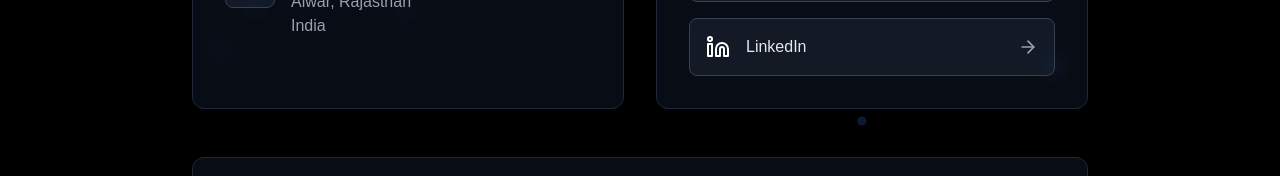
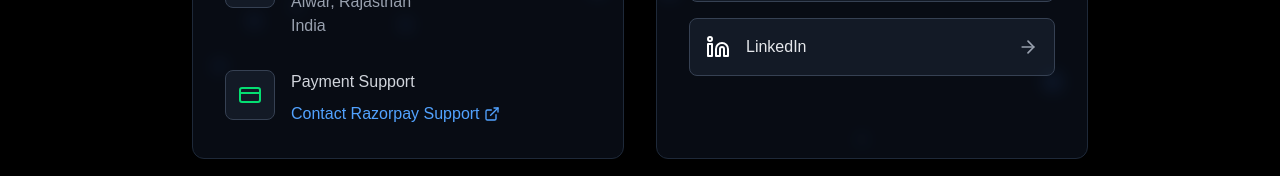
Before and after one commit to 360Parminder/Rajdoot, a React (Vite) app: page /contact in a window 1280 px wide. Shown: the part 482-658 px from the top of the page. Built offline with nearby package versions, Linux system fonts and the light colour scheme; no server answers.

Commit message:
add external links for refund policy and payment support in CancellationsRefunds and Contact pages; enhance layout with additional spacing

```diff
--- a/src/pages/Policy/CancellationsRefunds.jsx
+++ b/src/pages/Policy/CancellationsRefunds.jsx
@@ -1,5 +1,5 @@
 import React, { useState } from 'react';
-import { Clock, CheckCircle, XCircle, CreditCard, AlertTriangle, Info } from 'lucide-react';
+import { Clock, CheckCircle, XCircle, CreditCard, AlertTriangle, Info, ExternalLink } from 'lucide-react';
 import { motion, AnimatePresence } from 'framer-motion';
 import useMessageCard from '../../hooks/useMessageCard';
 import MessageCard from '../../components/Card/MessageCard';
@@ -117,6 +117,14 @@ const CancellationsRefunds = () => {
                       Refunds are only available for payments where the service wasn't provided.
                       Already consumed services or partially used plans are not eligible for refunds.
                     </p>
+                    <a
+                      href="https://merchant.razorpay.com/policy/Pb5NdiUQ3s3IUU/refund"
+                      target="_blank"
+                      rel="noopener noreferrer"
+                      className="text-blue-400 hover:text-blue-300 text-sm flex items-center gap-1 transition-colors"
+                    >
+                      View complete refund policy <ExternalLink className="w-4 h-4" />
+                    </a>
                   </div>
                 </div>
               </div>
--- a/src/pages/Policy/Contact.jsx
+++ b/src/pages/Policy/Contact.jsx
@@ -1,5 +1,5 @@
 import React from 'react';
-import { Mail, MapPin, Twitter, Instagram, Linkedin, ArrowRight } from 'lucide-react';
+import { Mail, MapPin, Twitter, Instagram, Linkedin, ArrowRight, ExternalLink, CreditCard } from 'lucide-react';
 import { motion } from 'framer-motion';
 import useMessageCard from '../../hooks/useMessageCard';
 import MessageCard from '../../components/Card/MessageCard';
@@ -98,7 +98,7 @@ const Contact = () => {
               </div>
 
               {/* Location */}
-              <div className="flex items-start">
+              <div className="flex items-start mb-8">
                 <div className="bg-gray-800/50 p-3 rounded-lg mr-4 border border-gray-700">
                   <MapPin className="w-6 h-6 text-purple-400" />
                 </div>
@@ -108,6 +108,24 @@ const Contact = () => {
                     Alwar, Rajasthan<br />
                     India
                   </p>
+                </div>
+              </div>
+
+              {/* Payment Support */}
+              <div className="flex items-start">
+                <div className="bg-gray-800/50 p-3 rounded-lg mr-4 border border-gray-700">
+                  <CreditCard className="w-6 h-6 text-green-400" />
+                </div>
+                <div>
+                  <h3 className="text-gray-300 font-medium mb-2">Payment Support</h3>
+                  <a
+                    href="https://merchant.razorpay.com/policy/Pb5NdiUQ3s3IUU/contact_us"
+                    target="_blank"
+                    rel="noopener noreferrer"
+                    className="text-blue-400 hover:text-blue-300 transition-colors flex items-center gap-1"
+                  >
+                    Contact Razorpay Support <ExternalLink className="w-4 h-4" />
+                  </a>
                 </div>
               </div>
             </motion.div>
```
